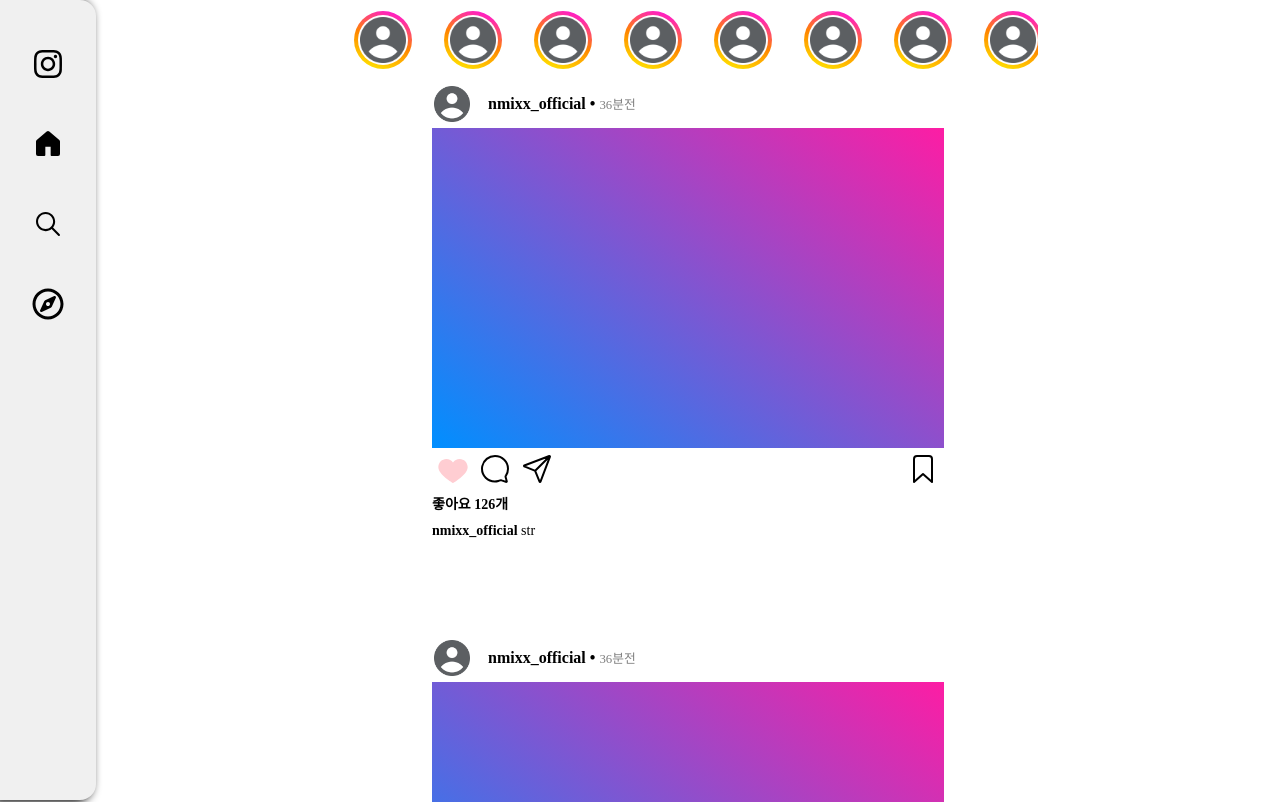
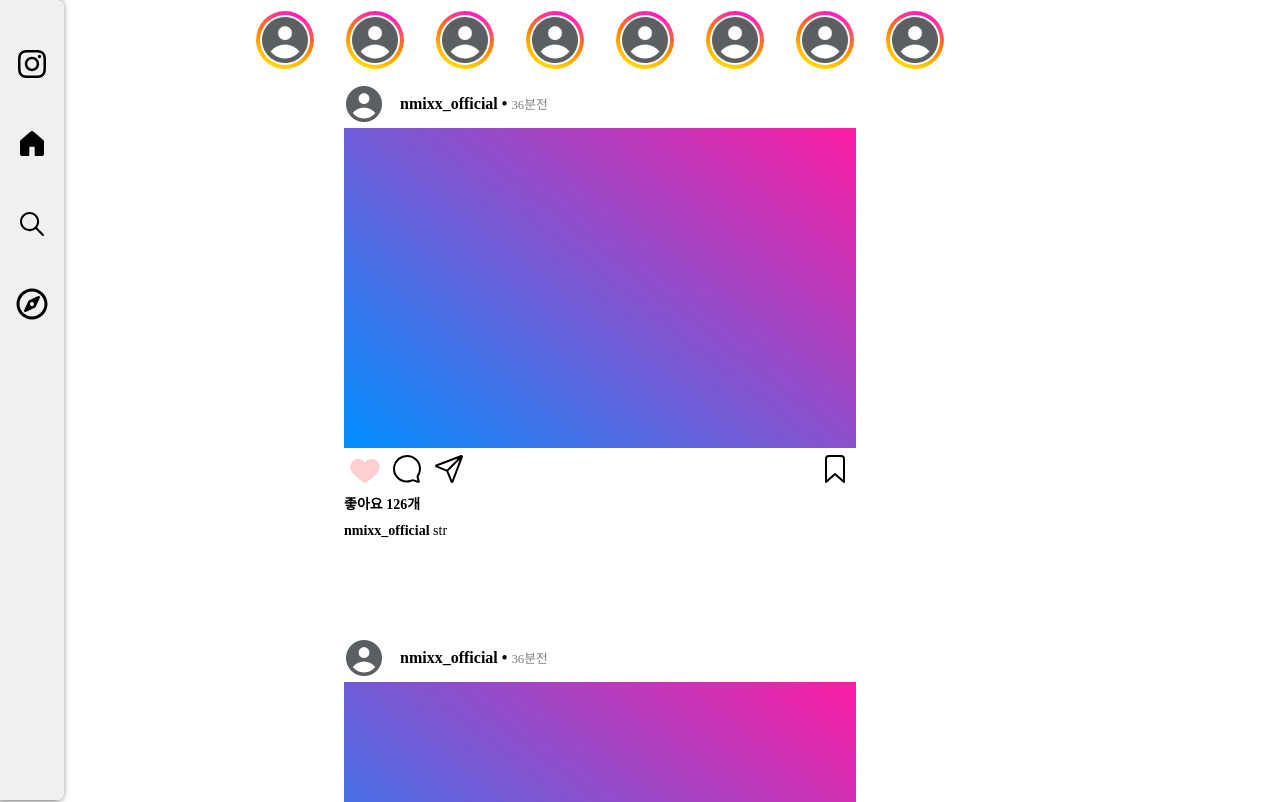
Before and after one commit to wwwcomcomcomcom/outstagram, a React (Vite) app: page / in a window 1280 px wide. Shown: the top 802 px of the page. Built offline with nearby package versions, Linux system fonts and the light colour scheme; the HTML template or start-up script is replaced by a standard one.

Commit message:
Modify layout

```diff
--- a/src/components/layout.css
+++ b/src/components/layout.css
@@ -3,15 +3,20 @@
     #root {
         flex-direction: column;
     }
+    .main {
+        width: 100%;
+        max-width: 720px;
+        margin-left: max(calc((100% - 720px)/2),0px);
+    }
 }
 /* Desktop Layout */
-@media screen and (min-width: 800px) {
+@media screen and (min-width: 801px) {
     #root {
     }
     .main {
-        width: calc(100% - 8rem);
-        margin-left: 6rem;
-        padding-left: 1rem;
-        padding-right: 1rem
+        width: 70%;
+        max-width: 720px;
+        margin-left: calc(15% + 3rem);
+        margin-right: calc(15% - 3rem);
     }
 }
--- a/src/components/menuBar/sideBar.css
+++ b/src/components/menuBar/sideBar.css
@@ -1,15 +1,15 @@
 .sideBar {
     background-color: #F0F0F0;
-    border-top-right-radius: 1rem;
-    border-bottom-right-radius: 1rem;
-    box-shadow: black -5px 1px 10px 1px;
+    border-top-right-radius: 0.4rem;
+    border-bottom-right-radius: 0.4rem;
+    box-shadow: -2px 0 7px 0 rgba(0,0,0,0.75);
     display: flex;
     flex-direction: column;
     align-items: center;
     height: 100%;
     /*flex-grow: 1;*/
     /*flex-shrink: 0;*/
-    width: 6rem !important;
+    width: 4rem;
     position: fixed;
     top:0;
     left: 0;
--- /dev/null
+++ b/src/components/story/story.css
@@ -0,0 +1,19 @@
+#storyScrollButtonLeft {
+    position: absolute;
+    margin-top: 2.5rem;
+    transform: translateY(-50%);
+    z-index: 1;
+}
+@media  (max-width: 800px) {
+    #storyScrollButtonRight {
+        margin-left: 100% !important;
+    }
+}
+#storyScrollButtonRight {
+    position: absolute;
+    margin-left: min(70%,calc(720px));
+    transform: translateX(-100%) translateY(-50%);
+    margin-top: 2.5rem;
+
+    z-index: 1;
+}
--- a/src/components/story/story.module.css
+++ b/src/components/story/story.module.css
@@ -12,7 +12,6 @@
     overflow-x: scroll;
     overflow-y: hidden;
     position: relative;
-    max-width: 700px;
     width: 100%;
     left:50%;
     transform: translateX(-50%);
--- a/src/components/story/storyLine.tsx
+++ b/src/components/story/storyLine.tsx
@@ -1,6 +1,7 @@
 import styles from "./story.module.css";
+import "./story.css";
 import Story from "./story.tsx";
-import StoryScrollButton from "../menuBar/storyScrollButton.tsx";
+import StoryScrollButton from "./storyScrollButton.tsx";
 import {getPlatformType} from "../../utils/os.ts";
 import { JSX } from "react/jsx-runtime";
 
@@ -17,15 +18,15 @@ export default function StoryLine() {
     let buttons:JSX.Element[] = [];
     if(getPlatformType() === "PC"){
         buttons = [
-            <StoryScrollButton direction="left"/>,
-            <StoryScrollButton direction="right"/>
+            <StoryScrollButton direction="left" id="storyScrollButtonLeft"/>,
+            <StoryScrollButton direction="right" id="storyScrollButtonRight"/>
         ];
     }
 
     return <div className={styles.storyWrapper}>
+        {...buttons}
         <div className={styles.storyLine}>
             {...getStories()}
         </div>
-        {...buttons}
     </div>
 }
```
Also changed, not shown: src/components/story/storyScrollButton.tsx (renamed from src/components/menuBar/storyScrollButton.tsx).
